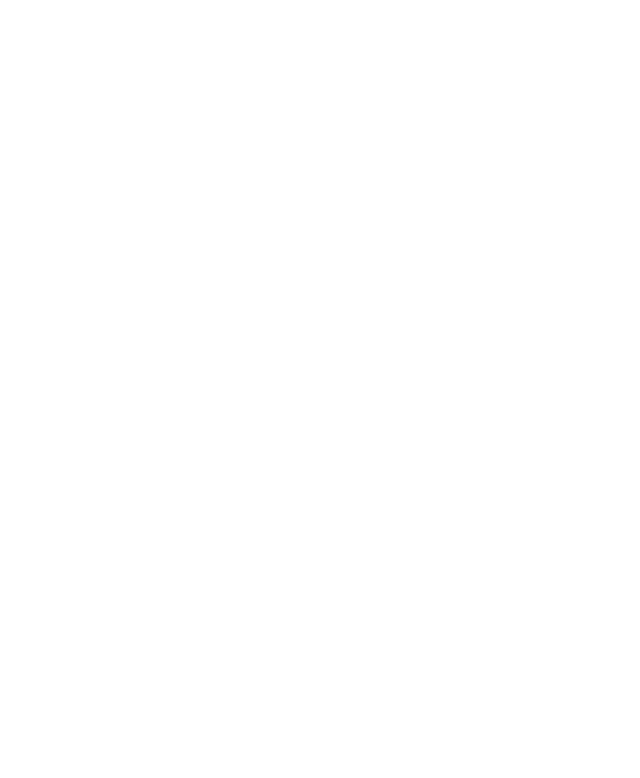
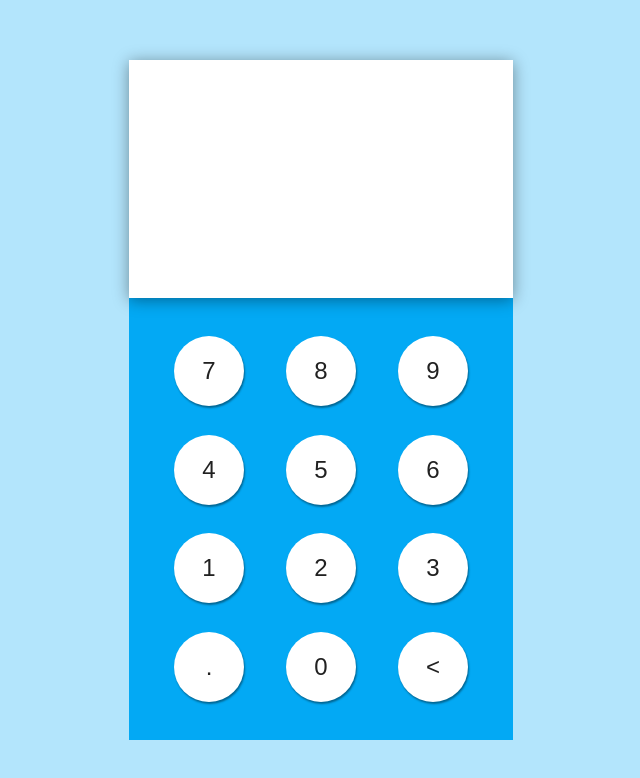
Before and after one commit to kodnificent/currency-converter, a plain HTML site: page index.html in a window 1280 px wide. Shown: the whole page, without its empty margins (319-959 px from the left). Drawn offline with Linux system fonts and the light colour scheme.

Commit message:
style buttons

```diff
--- a/app.css
+++ b/app.css
@@ -0,0 +1,129 @@
+:root {
+    --primary: #03A9F4;
+    --dark-primary: #0288D1;
+    --light-primary: #B3E5FC;
+    --primary-text: #FFFFFF;
+    --dark-primary-text: #FFFFFF;
+    --light-primary-text: #212121;
+    --secondary: #757575;
+    --divider: #BDBDBD;
+    --white: #FFFFFF;
+    --converter-bg: #eeeeee;
+    --button-bg: var(--primary-text);
+    --button-color: var(--dark-primary);
+    --mobile: 576px;
+    --tablet: 768px;
+    --laptop: 992px;
+}
+
+* {
+    box-sizing: border-box;
+    -moz-box-sizing: border-box;
+    -webkit-box-sizing: border-box;
+    padding: 0;
+    margin: 0;
+}
+
+body {
+    background: #FFFFFF;
+    font-family: 'Montserrat', sans-serif;
+}
+
+main {
+    display: flex;
+    flex-flow: row nowrap;
+    justify-content: center;
+    align-items: center;
+    background: var(--light-primary);
+    width: 100vw;
+    height: 100vh;
+}
+
+.sidebar {
+    position: fixed;
+    height: 100vh;
+    width: 250px;
+}
+
+.converter {
+    width: 100%;
+    height: 100%;
+    background: var(--primary);
+    display: flex;
+    flex-direction: column;
+    align-items: center;
+}
+
+@media (min-width: 992px) {
+    .converter {
+        width: 30vw;
+        height: 85vh;
+    }
+}
+
+.converter .screen {
+    background: var(--white);
+    height: 35%;
+    width: 100%;
+    box-shadow: 0px 2px 15px 0px rgba(0,0,0,0.4);
+    z-index: 1;
+}
+
+.converter .buttons {
+    height: 65%;
+    width: 100%;
+    background: var(--primary);
+    display: flex;
+    flex-flow: row wrap;
+    justify-content: center;
+    align-items: center;
+    padding: 1.5rem;
+}
+
+.converter .buttons .button-container {
+    width: calc(100% / 3);
+    height: calc(100% / 4);
+    display: flex;
+    justify-content: center;
+    align-items: center;
+}
+
+.converter .buttons .button-container button {
+    border-radius: 100%;
+    width: 70px;
+    height: 70px;
+    font-size: 24px;
+    background: var(--button-bg);
+    color: #212121;
+    display: flex;
+    justify-content: center;
+    align-items: center;
+    border-style: none;
+    box-shadow: 1px 2px 2px 0px rgba(0,0,0,0.4);
+    z-index: 1;
+    cursor: pointer;
+}
+
+.converter .buttons .button-container button:focus {
+    outline: none;
+}
+
+.converter .buttons .button-container button:active {
+    outline: none;
+    background: var(--light-primary);
+    color: var(--light-primary-text);
+    transition: background,color ease-in-out 200ms;
+}
+
+
+@media (max-height: 360px){
+    .converter .buttons {
+        width: 50%;
+        padding: 0.25rem 1.5rem;
+    }
+    .converter .buttons .button-container button {
+        width: 40px;
+        height: 40px;
+        font-size: 18px;
+    }
+}
--- a/index.html
+++ b/index.html
@@ -1,12 +1,62 @@
 <!DOCTYPE html>
 <html>
     <head>
-        <meta name="charset" content="utf-8">
+        <meta charset="UTF-8">
         <title>Currency Converter</title>
-        <link rel="stylesheet" href="/app.css">
-        <script src="/app.js"></script>
+        <meta name="viewport" content="width=device-width, initial-scale=1.0">
+        <link href="https://fonts.googleapis.com/css?family=Montserrat&display=swap" rel="stylesheet">
+        <link rel="stylesheet" href="./app.css">
+        <script src="./app.js"></script>
     </head>
     <body>
+        <main>
+            <header class="sidebar">
+                <nav>
 
+                </nav>
+            </header>
+            <section class="converter">
+                <div class="screen">
+                </div>
+                <div class="buttons">
+                    <div class="button-container">
+                        <button data-button="7">7</button>
+                    </div>
+                    <div class="button-container">
+                        <button data-button="8">8</button>
+                    </div>
+                    <div class="button-container">
+                        <button data-button="9">9</button>
+                    </div>
+                    <div class="button-container">
+                        <button data-button="4">4</button>
+                    </div>
+                    <div class="button-container">
+                        <button data-button="7">5</button>
+                    </div>
+                    <div class="button-container">
+                        <button data-button="6">6</button>
+                    </div>
+                    <div class="button-container">
+                        <button data-button="1">1</button>
+                    </div>
+                    <div class="button-container">
+                        <button data-button="2">2</button>
+                    </div>
+                    <div class="button-container">
+                        <button data-button="3">3</button>
+                    </div>
+                    <div class="button-container">
+                        <button data-button=".">.</button>
+                    </div>
+                    <div class="button-container">
+                        <button data-button="0">0</button>
+                    </div>
+                    <div class="button-container">
+                        <button data-button="10"><</button>
+                    </div>
+                </div>
+            </section>
+        </main>
     </body>
 </html>
```
